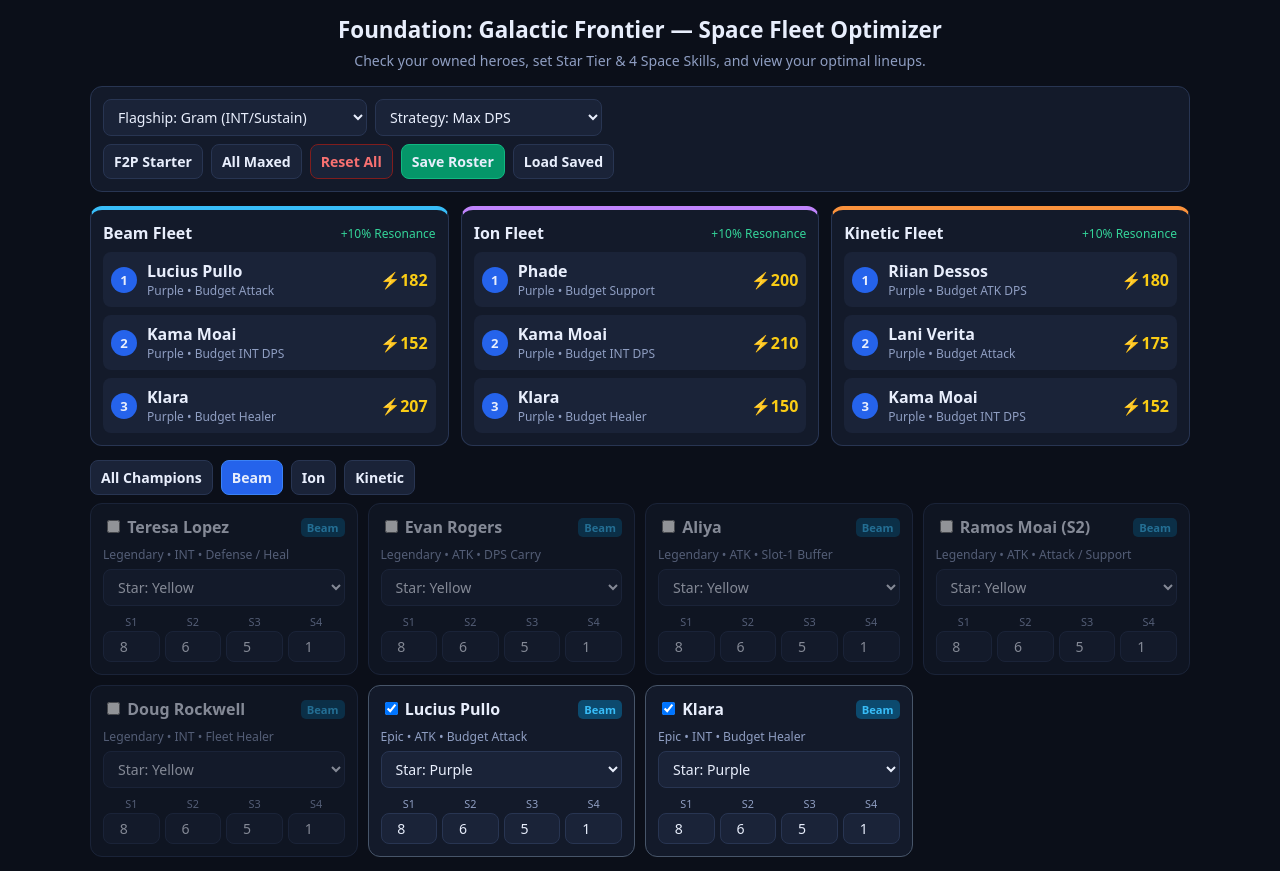
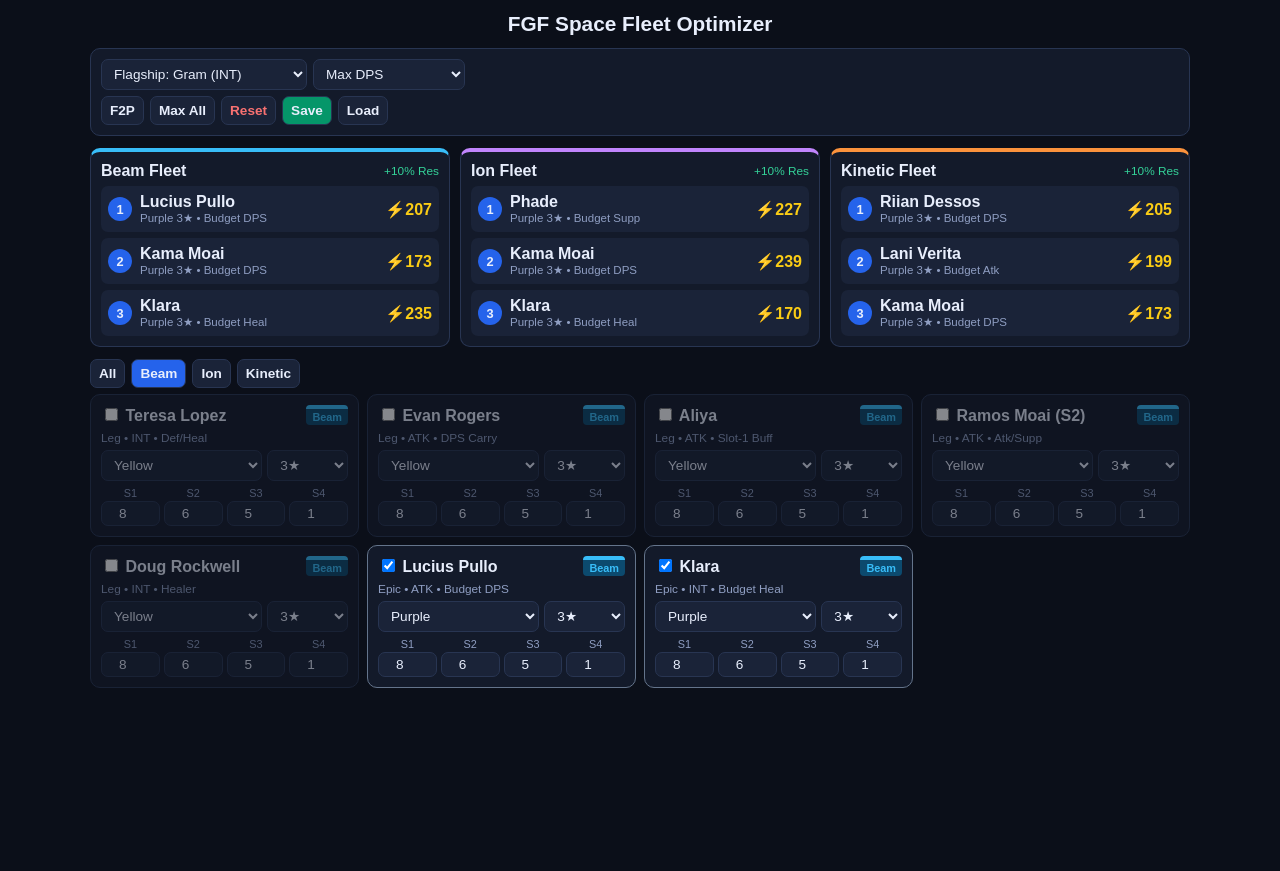
Before and after one commit to TheBansidhe/FGF-fleet-calculator, a plain HTML site: page index.html in a window 1280 px wide. Both pictures are taken after a click on the button "Beam". After the commit the page ends 800 px from the top, so only its background shows below. Drawn offline with Linux system fonts and the light colour scheme.

Commit message:
Refactor HTML structure and update styles

```diff
--- a/index.html
+++ b/index.html
@@ -1,146 +1,128 @@
 <!DOCTYPE html>
-<html lang="en">
+<html>
 <head>
 <meta charset="UTF-8"><meta name="viewport" content="width=device-width,initial-scale=1">
-<title>FGF Space Fleet Optimizer</title>
+<title>FGF Fleet Optimizer</title>
 <style>
-*{box-sizing:border-box;font-family:system-ui,sans-serif}
-body{margin:0;background:#0b0f19;color:#e8eefc;padding:14px}
-.wrap{max-width:1100px;margin:auto}
-h1{font-size:1.4rem;text-align:center;margin:0 0 6px}
-.sub{color:#8f9ec2;font-size:.88rem;text-align:center;margin:0 0 16px}
-.bar,.card,.fleet{background:#131a2a;border:1px solid #283552;border-radius:12px;padding:12px;margin-bottom:14px}
-.row{display:flex;flex-wrap:wrap;gap:8px;align-items:center;margin-bottom:8px}
-select,button,input{background:#1a2338;color:#e8eefc;border:1px solid #283552;border-radius:8px;padding:7px 10px;font-size:.88rem}
-button{font-weight:700;cursor:pointer}
-.btn-g{background:#059669;border-color:#10b981}.btn-b{background:#2563eb;border-color:#3b82f6}.btn-r{color:#f87171;border-color:#7f1d1d}
-.fleets{display:grid;grid-template-columns:repeat(auto-fit,minmax(290px,1fr));gap:12px}
-.fleet.Beam{border-top:4px solid #38bdf8}.fleet.Ion{border-top:4px solid #c084fc}.fleet.Kinetic{border-top:4px solid #fb923c}
-.slot{display:flex;align-items:center;gap:10px;background:#1a2338;border-radius:8px;padding:8px;margin-top:8px}
-.num{width:26px;height:26px;border-radius:50%;background:#2563eb;display:flex;align-items:center;justify-content:center;font-weight:700;font-size:.82rem}
-.grid{display:grid;grid-template-columns:repeat(auto-fill,minmax(260px,1fr));gap:10px}
-.card{opacity:.55;margin:0}.card.on{opacity:1;border-color:#475569}
-.tag{font-size:.7rem;padding:2px 6px;border-radius:5px;font-weight:700}
-.Beam .tag,.tag.Beam{background:#0c4a6e;color:#38bdf8}.Ion .tag,.tag.Ion{background:#3b0764;color:#c084fc}.Kinetic .tag,.tag.Kinetic{background:#431407;color:#fb923c}
-.sk{display:grid;grid-template-columns:repeat(4,1fr);gap:5px;margin-top:8px}
-.sk div{text-align:center;font-size:.68rem;color:#8f9ec2}
-.sk input{width:100%;text-align:center;padding:5px 2px;margin-top:2px}
+*{box-sizing:border-box;font-family:sans-serif}
+body{margin:0;background:#0b0f19;color:#e8eefc;padding:12px}
+.w{max-width:1100px;margin:auto}
+h1{font-size:1.3rem;text-align:center;margin:0 0 12px}
+.b,.c,.f{background:#131a2a;border:1px solid #283552;border-radius:10px;padding:10px;margin-bottom:12px}
+.r{display:flex;flex-wrap:wrap;gap:6px;align-items:center;margin-bottom:6px}
+select,button,input{background:#1a2338;color:#e8eefc;border:1px solid #283552;border-radius:7px;padding:6px 8px;font-size:.85rem}
+button{font-weight:700}
+.g{background:#059669}.bl{background:#2563eb}.rd{color:#f87171}
+.fl{display:grid;grid-template-columns:repeat(auto-fit,minmax(280px,1fr));gap:10px}
+.Beam{border-top:4px solid #38bdf8}.Ion{border-top:4px solid #c084fc}.Kinetic{border-top:4px solid #fb923c}
+.sl{display:flex;align-items:center;gap:8px;background:#1a2338;border-radius:7px;padding:7px;margin-top:6px}
+.n{width:24px;height:24px;border-radius:50%;background:#2563eb;display:flex;align-items:center;justify-content:center;font-weight:700;font-size:.8rem}
+.gr{display:grid;grid-template-columns:repeat(auto-fill,minmax(250px,1fr));gap:8px}
+.c{opacity:.5;margin:0}.c.on{opacity:1;border-color:#64748b}
+.tg{font-size:.68rem;padding:2px 6px;border-radius:4px;font-weight:700}
+.tg.Beam{background:#0c4a6e;color:#38bdf8}.tg.Ion{background:#3b0764;color:#c084fc}.tg.Kinetic{background:#431407;color:#fb923c}
+.tr{display:grid;grid-template-columns:2fr 1fr;gap:5px}
+.sk{display:grid;grid-template-columns:repeat(4,1fr);gap:4px;margin-top:6px;text-align:center;font-size:.68rem;color:#8f9ec2}
+.sk input{width:100%;text-align:center;padding:4px 2px;margin-top:2px}
 </style>
 </head>
 <body>
-<div class="wrap">
-<h1>Foundation: Galactic Frontier — Space Fleet Optimizer</h1>
-<p class="sub">Check your owned heroes, set Star Tier & 4 Space Skills, and view your optimal lineups.</p>
-<div class="bar">
-  <div class="row">
+<div class="w">
+<h1>FGF Space Fleet Optimizer</h1>
+<div class="b">
+  <div class="r">
     <select id="ship" onchange="calc()">
-      <option value="Gram">Flagship: Gram (INT/Sustain)</option>
-      <option value="Opportunity">Flagship: Opportunity (ATK/Burst)</option>
-      <option value="Demerzel">Flagship: Demerzel (ATK/PvP)</option>
-      <option value="Gungnir">Flagship: Gungnir (Neutral)</option>
+      <option value="Gram">Flagship: Gram (INT)</option>
+      <option value="Opportunity">Flagship: Opportunity (ATK)</option>
+      <option value="Demerzel">Flagship: Demerzel (ATK)</option>
+      <option value="Gungnir">Flagship: Gungnir (Base)</option>
     </select>
     <select id="mode" onchange="calc()">
-      <option value="dps">Strategy: Max DPS</option>
-      <option value="sustain">Strategy: Balanced / Sustain</option>
+      <option value="dps">Max DPS</option>
+      <option value="sustain">Balanced / Sustain</option>
     </select>
   </div>
-  <div class="row" style="margin:0">
-    <button onclick="preset('f2p')">F2P Starter</button>
-    <button onclick="preset('max')">All Maxed</button>
-    <button class="btn-r" onclick="preset('reset')">Reset All</button>
-    <button class="btn-g" onclick="save()">Save Roster</button>
-    <button onclick="load(1)">Load Saved</button>
+  <div class="r" style="margin:0">
+    <button onclick="pre('f2p')">F2P</button>
+    <button onclick="pre('max')">Max All</button>
+    <button class="rd" onclick="pre('rst')">Reset</button>
+    <button class="g" onclick="sv()">Save</button>
+    <button onclick="ld(1)">Load</button>
   </div>
 </div>
-<div class="fleets" id="out"></div>
-<div class="row" id="tabs">
-  <button class="btn-b" onclick="filt('All',this)">All Champions</button>
-  <button onclick="filt('Beam',this)">Beam</button>
-  <button onclick="filt('Ion',this)">Ion</button>
-  <button onclick="filt('Kinetic',this)">Kinetic</button>
+<div class="fl" id="out"></div>
+<div class="r" id="tb">
+  <button class="bl" onclick="flt('All',this)">All</button>
+  <button onclick="flt('Beam',this)">Beam</button>
+  <button onclick="flt('Ion',this)">Ion</button>
+  <button onclick="flt('Kinetic',this)">Kinetic</button>
 </div>
-<div class="grid" id="list"></div>
+<div class="gr" id="ls"></div>
 </div>
 <script>
-const STARS=[["Blue",1],["Purple",1.18],["Yellow",1.38],["Orange",1.62],["Red (Awakened)",1.92],["Rainbow",2.25]];
-const DATA=[
-["teresa","Teresa Lopez","Beam","Legendary","INT","Defense / Heal",3,108,35],
-["evan","Evan Rogers","Beam","Legendary","ATK","DPS Carry",3,105,0],
-["aliya","Aliya","Beam","Legendary","ATK","Slot-1 Buffer",1,100,8],
-["ramos","Ramos Moai (S2)","Beam","Legendary","ATK","Attack / Support",2,104,10],
-["doug","Doug Rockwell","Beam","Legendary","INT","Fleet Healer",3,94,32],
-["lucius","Lucius Pullo","Beam","Epic","ATK","Budget Attack",2,74,0],
-["klara","Klara","Beam","Epic","INT","Budget Healer",3,72,22],
-["ajita","Ajita","Ion","Legendary","INT","Support / Healer",1,110,34],
-["lily","Lily","Ion","Legendary","ATK","Primary DPS Carry",3,112,0],
-["jodie","Jodie Béart","Ion","Legendary","ATK","Setup / Buffer",1,102,6],
-["kama","Kama Moai","Ion","Epic","INT","Budget INT DPS",2,76,0],
-["phade","Phade","Ion","Epic","INT","Budget Support",1,70,18],
-["zora","Zora Domini","Kinetic","Legendary","INT","Primary DPS Carry",3,114,5],
-["bee","Killer Bee","Kinetic","Legendary","ATK","DPS / Sustain",2,106,14],
-["eva","Eva von Trier","Kinetic","Legendary","INT","Setup / Debuff",1,104,10],
-["cocoon","Cocoon","Kinetic","Legendary","INT","Defense / Shielder",2,98,36],
-["riian","Riian Dessos","Kinetic","Epic","ATK","Budget ATK DPS",2,73,0],
-["lani","Lani Verita","Kinetic","Epic","ATK","Budget Attack",2,71,0],
-["s2new","S2 New Banner Hero","Kinetic","Legendary","ATK","Custom S2 Slot",2,108,12]
+const C=[["Green",.85],["Blue",1],["Purple",1.22],["Yellow",1.48],["Orange",1.78],["Red",2.12],["Rainbow",2.5]];
+const P=[["1★",1],["2★",1.05],["3★",1.1],["4★",1.15],["5★",1.22]];
+const D=[
+["teresa","Teresa Lopez","Beam","Leg","INT","Def/Heal",3,108,35],
+["evan","Evan Rogers","Beam","Leg","ATK","DPS Carry",3,105,0],
+["aliya","Aliya","Beam","Leg","ATK","Slot-1 Buff",1,100,8],
+["ramos","Ramos Moai (S2)","Beam","Leg","ATK","Atk/Supp",2,104,10],
+["doug","Doug Rockwell","Beam","Leg","INT","Healer",3,94,32],
+["lucius","Lucius Pullo","Beam","Epic","ATK","Budget DPS",2,74,0],
+["klara","Klara","Beam","Epic","INT","Budget Heal",3,72,22],
+["ajita","Ajita","Ion","Leg","INT","Supp/Heal",1,110,34],
+["lily","Lily","Ion","Leg","ATK","DPS Carry",3,112,0],
+["jodie","Jodie Béart","Ion","Leg","ATK","Setup/Buff",1,102,6],
+["kama","Kama Moai","Ion","Epic","INT","Budget DPS",2,76,0],
+["phade","Phade","Ion","Epic","INT","Budget Supp",1,70,18],
+["zora","Zora Domini","Kinetic","Leg","INT","DPS Carry",3,114,5],
+["bee","Killer Bee","Kinetic","Leg","ATK","DPS/Sustain",2,106,14],
+["eva","Eva von Trier","Kinetic","Leg","INT","Setup/Debuff",1,104,10],
+["cocoon","Cocoon","Kinetic","Leg","INT","Def/Shield",2,98,36],
+["riian","Riian Dessos","Kinetic","Epic","ATK","Budget DPS",2,73,0],
+["lani","Lani Verita","Kinetic","Epic","ATK","Budget Atk",2,71,0],
+["s2","S2 Banner Hero","Kinetic","Leg","ATK","Custom S2",2,108,12]
 ];
-let st={},cur="All";
-DATA.forEach(c=>st[c[0]]={on:c[3]==="Epic",star:c[3]==="Epic"?1:2,s:[8,6,5,1],ct:c[2]});
+let S={},F="All";
+D.forEach(x=>S[x[0]]={o:x[3]=="Epic",c:x[3]=="Epic"?2:3,p:2,s:[8,6,5,1],t:x[2]});
 function draw(){
-  const el=document.getElementById("list");el.innerHTML="";
-  DATA.forEach(c=>{
-    const s=st[c[0]],tp=c[0]==="s2new"?s.ct:c[2];
-    if(cur!=="All"&&tp!==cur)return;
-    el.innerHTML+=`<div class="card ${s.on?'on':''}">
-      <div class="row" style="justify-content:space-between">
-        <label style="font-weight:700"><input type="checkbox" ${s.on?'checked':''} onchange="st['${c[0]}'].on=this.checked;draw();calc()"> ${c[1]}</label>
-        <span class="tag ${tp}">${tp}</span>
-      </div>
-      <div style="font-size:.76rem;color:#8f9ec2;margin-bottom:6px">${c[3]} • ${c[4]} • ${c[5]}</div>
-      ${c[0]==="s2new"?`<select style="width:100%;margin-bottom:6px" onchange="st.s2new.ct=this.value;draw();calc()">
-        <option ${s.ct==="Beam"?"selected":""}>Beam</option><option ${s.ct==="Ion"?"selected":""}>Ion</option><option ${s.ct==="Kinetic"?"selected":""}>Kinetic</option>
-      </select>`:""}
-      <select style="width:100%" onchange="st['${c[0]}'].star=+this.value;calc()">
-        ${STARS.map((x,i)=>`<option value="${i}" ${s.star===i?'selected':''}>Star: ${x[0]}</option>`).join("")}
-      </select>
-      <div class="sk">${[0,1,2,3].map(i=>`<div>S${i+1}<input type="number" min="0" max="20" value="${s.s[i]}" onchange="st['${c[0]}'].s[${i}]=+this.value;calc()"></div>`).join("")}</div>
-    </div>`;
+  let h="";
+  D.forEach(x=>{
+    let s=S[x[0]],tp=x[0]=="s2"?s.t:x[2],p=s.p||0;
+    if(F!="All"&&tp!=F)return;
+    let co=C.map((v,i)=>'<option value="'+i+'"'+(s.c==i?' selected':'')+'>'+v[0]+'</option>').join("");
+    let po=P.map((v,i)=>'<option value="'+i+'"'+(p==i?' selected':'')+'>'+v[0]+'</option>').join("");
+    let cs=x[0]=="s2"?'<select style="width:100%;margin-bottom:5px" onchange="S.s2.t=this.value;draw();calc()"><option'+(s.t=="Beam"?" selected":"")+'>Beam</option><option'+(s.t=="Ion"?" selected":"")+'>Ion</option><option'+(s.t=="Kinetic"?" selected":"")+'>Kinetic</option></select>':'';
+    let sk=[0,1,2,3].map(i=>'<div>S'+(i+1)+'<input type="number" min="0" max="20" value="'+s.s[i]+'" onchange="S[\''+x[0]+'\'].s['+i+']=+this.value;calc()"></div>').join("");
+    h+='<div class="c'+(s.o?' on':'')+'"><div class="r" style="justify-content:space-between"><b><input type="checkbox"'+(s.o?' checked':'')+' onchange="S[\''+x[0]+'\'].o=this.checked;draw();calc()"> '+x[1]+'</b><span class="tg '+tp+'">'+tp+'</span></div><div style="font-size:.74rem;color:#8f9ec2;margin-bottom:5px">'+x[3]+' • '+x[4]+' • '+x[5]+'</div>'+cs+'<div class="tr"><select onchange="S[\''+x[0]+'\'].c=+this.value;calc()">'+co+'</select><select onchange="S[\''+x[0]+'\'].p=+this.value;calc()">'+po+'</select></div><div class="sk">'+sk+'</div></div>';
   });
+  ls.innerHTML=h;
 }
 function calc(){
-  const ship=document.getElementById("ship").value,mode=document.getElementById("mode").value,out=document.getElementById("out");
-  out.innerHTML="";
+  let h="";
   ["Beam","Ion","Kinetic"].forEach(tp=>{
-    const pick=DATA.map(c=>{
-      const s=st[c[0]],ctp=c[0]==="s2new"?s.ct:c[2];
-      if(!s.on)return null;
-      const sk=1+(s.s[0]*.45+s.s[1]*.25+s.s[2]*.18+(s.star>=4?s.s[3]:s.s[3]*.35)*.12)*.085;
-      let sc=c[7]*STARS[s.star][1]*sk+(mode==="sustain"?c[8]*STARS[s.star][1]:c[8]*.25);
-      if(ship==="Gram"&&c[4]==="INT")sc*=1.12;
-      if((ship==="Opportunity"||ship==="Demerzel")&&c[4]==="ATK")sc*=1.12;
-      if(ctp===tp)sc*=1.38;
-      return{c,tp:ctp,sc:Math.round(sc)};
-    }).filter(Boolean).sort((a,b)=>b.sc-a.sc).slice(0,3).sort((a,b)=>a.c[6]-b.c[6]);
-    const m=pick.filter(x=>x.tp===tp).length;
-    out.innerHTML+=`<div class="fleet ${tp}">
-      <div class="row" style="justify-content:space-between;margin:0">
-        <b>${tp} Fleet</b><span style="font-size:.75rem;color:#34d399">${m===3?"+20% Resonance":m===2?"+10% Resonance":"0% Resonance"}</span>
-      </div>
-      ${pick.length?pick.map((x,i)=>`<div class="slot"><div class="num">${i+1}</div><div style="flex:1"><b>${x.c[1]}</b><div style="font-size:.75rem;color:#8f9ec2">${STARS[st[x.c[0]].star][0]} • ${x.c[5]}</div></div><b style="color:#facc15">⚡${x.sc}</b></div>`).join(""):`<p style="font-size:.82rem;color:#8f9ec2">Select owned heroes below.</p>`}
-    </div>`;
+    let pk=D.map(x=>{
+      let s=S[x[0]],ct=x[0]=="s2"?s.t:x[2],p=s.p||0;
+      if(!s.o)return null;
+      let tm=C[s.c][1]*P[p][1],aw=s.c>=5||(s.c==4&&p==4);
+      let sk=1+(s.s[0]*.45+s.s[1]*.25+s.s[2]*.18+(aw?s.s[3]:s.s[3]*.35)*.12)*.085;
+      let sc=x[7]*tm*sk+(mode.value=="sustain"?x[8]*tm:x[8]*.25);
+      if(ship.value=="Gram"&&x[4]=="INT")sc*=1.12;
+      if((ship.value=="Opportunity"||ship.value=="Demerzel")&&x[4]=="ATK")sc*=1.12;
+      if(ct==tp)sc*=1.38;
+      return{x:x,ct:ct,sc:Math.round(sc),lb:C[s.c][0]+" "+P[p][0]};
+    }).filter(Boolean).sort((a,b)=>b.sc-a.sc).slice(0,3).sort((a,b)=>a.x[6]-b.x[6]);
+    let m=pk.filter(v=>v.ct==tp).length,rs=m==3?"+20% Res":m==2?"+10% Res":"0% Res";
+    let sl=pk.length?pk.map((v,i)=>'<div class="sl"><div class="n">'+(i+1)+'</div><div style="flex:1"><b>'+v.x[1]+'</b><div style="font-size:.72rem;color:#8f9ec2">'+v.lb+' • '+v.x[5]+'</div></div><b style="color:#facc15">⚡'+v.sc+'</b></div>').join(""):'<p style="font-size:.8rem;color:#8f9ec2">Select heroes below.</p>';
+    h+='<div class="f '+tp+'"><div class="r" style="justify-content:space-between;margin:0"><b>'+tp+' Fleet</b><span style="font-size:.74rem;color:#34d399">'+rs+'</span></div>'+sl+'</div>';
   });
+  out.innerHTML=h;
 }
-function filt(t,b){cur=t;document.querySelectorAll("#tabs button").forEach(x=>x.className="");b.className="btn-b";draw();}
-function preset(p){
-  DATA.forEach(c=>{
-    if(p==="reset")st[c[0]].on=false;
-    if(p==="f2p"){st[c[0]].on=c[3]==="Epic";st[c[0]].star=2;st[c[0]].s=[10,8,8,1];}
-    if(p==="max"){st[c[0]].on=c[0]!=="s2new";st[c[0]].star=5;st[c[0]].s=[15,15,15,15];}
-  });draw();calc();
-}
-function save(){localStorage.setItem("fgf_opt",JSON.stringify({st,ship:ship.value,mode:mode.value}));alert("Roster Saved!");}
-function load(n){const d=JSON.parse(localStorage.getItem("fgf_opt")||"null");if(!d)return;st=d.st;ship.value=d.ship;mode.value=d.mode;draw();calc();if(n)alert("Roster Loaded!");}
-load(0);draw();calc();
+function flt(t,b){F=t;document.querySelectorAll("#tb button").forEach(v=>v.className="");b.className="bl";draw();}
+function pre(p){D.forEach(x=>{if(p=="rst")S[x[0]].o=0;if(p=="f2p"){S[x[0]].o=x[3]=="Epic";S[x[0]].c=3;S[x[0]].p=4;S[x[0]].s=[10,8,8,1];}if(p=="max"){S[x[0]].o=x[0]!="s2";S[x[0]].c=6;S[x[0]].p=4;S[x[0]].s=[15,15,15,15];}});draw();calc();}
+function sv(){localStorage.setItem("fgf3",JSON.stringify({S:S,sh:ship.value,md:mode.value}));alert("Saved!");}
+function ld(n){let d=JSON.parse(localStorage.getItem("fgf3")||"null");if(!d)return;S=d.S;ship.value=d.sh;mode.value=d.md;draw();calc();if(n)alert("Loaded!");}
+ld(0);draw();calc();
 </script>
 </body>
 </html>
```
